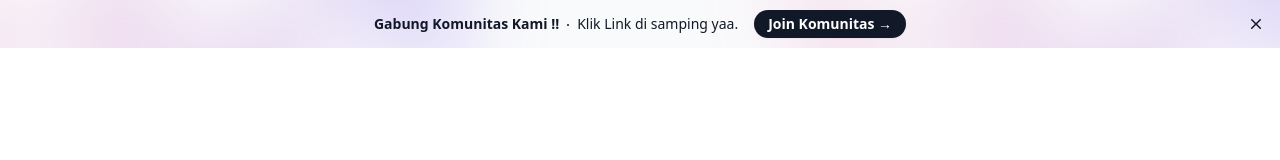
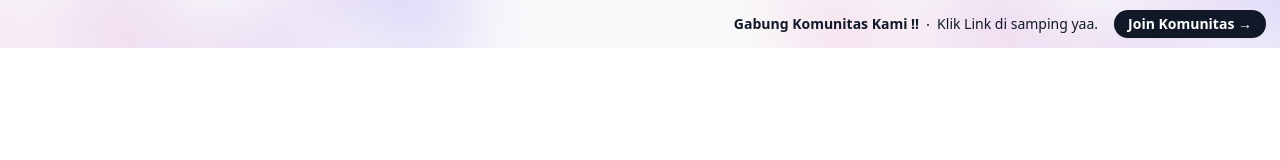
Before and after one commit to wpr-25/affiliate-movi-id, a Next.js app: page / in a window 1280 px wide. Shown: the top 160 px of the page. Built offline with nearby package versions, Linux system fonts and the light colour scheme.

Commit message:
first commit

```diff
--- a/src/app/components/Navbar.js
+++ b/src/app/components/Navbar.js
@@ -23,14 +23,7 @@ export default function Navbar() {
                         </p>
                         <Link href="https://t.me/movilounge" class="flex-none rounded-full bg-gray-900 py-1 px-3.5 text-sm font-semibold text-white shadow-sm hover:bg-gray-700 focus-visible:outline focus-visible:outline-2 focus-visible:outline-offset-2 focus-visible:outline-gray-900">Join Komunitas <span aria-hidden="true">&rarr;</span></Link>
                     </div>
-                    <div class="flex flex-1 justify-end">
-                        <button type="button" class="-m-3 p-3 focus-visible:outline-offset-[-4px]">
-                            <span class="sr-only">Dismiss</span>
-                            <svg class="h-5 w-5 text-gray-900" viewBox="0 0 20 20" fill="currentColor" aria-hidden="true">
-                                <path d="M6.28 5.22a.75.75 0 00-1.06 1.06L8.94 10l-3.72 3.72a.75.75 0 101.06 1.06L10 11.06l3.72 3.72a.75.75 0 101.06-1.06L11.06 10l3.72-3.72a.75.75 0 00-1.06-1.06L10 8.94 6.28 5.22z" />
-                            </svg>
-                        </button>
-                    </div>
+
                 </div>
 
             </div>
```
